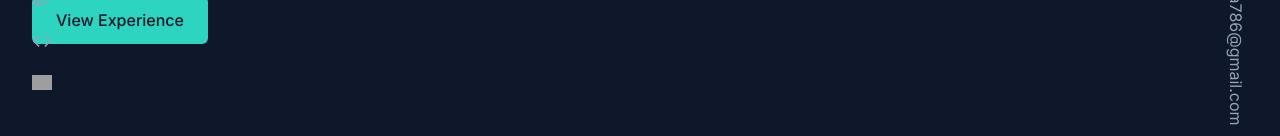
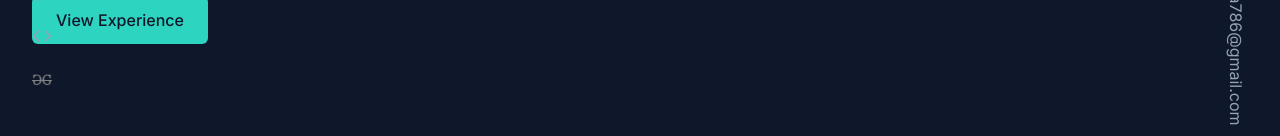
Before and after one commit to Govindds1/Portfolio-V2, a Next.js app: page / in a window 1280 px wide. Shown: the part 566-702 px from the top of the page. Built offline with nearby package versions, Linux system fonts and the light colour scheme; grey boxes are pictures that could not be loaded.

Commit message:
soco2 update

```diff
--- a/components/social-sidebar.tsx
+++ b/components/social-sidebar.tsx
@@ -2,7 +2,7 @@
 
 import { motion } from "framer-motion"
 import Link from "next/link"
-import { Github, Linkedin, Twitter, Code, } from "lucide-react"
+import { Github, Linkedin, Twitter, Code } from "lucide-react"
 import Image from "next/image"
 
 export default function SocialSidebar() {
@@ -59,6 +59,7 @@ export default function SocialSidebar() {
           </Link>
         </li>
         <li>
+          <div className="group">
             <Link
               href="https://geeksforgeeks.org/user/govindrajoj5c"
               target="_blank"
@@ -71,9 +72,10 @@ export default function SocialSidebar() {
                 alt="GeeksforGeeks"
                 width={20}
                 height={20}
-              className="text-slate-400"
+                className="w-5 h-5 object-contain grayscale group-hover:grayscale-0 transition-all duration-300"
               />
             </Link>
+          </div>
         </li>
       </ul>
     </motion.div>
```
Also changed, not shown: public/images/geeksforgeeks-logo.png (added). Lines whose indentation alone changed are shown as unchanged.
